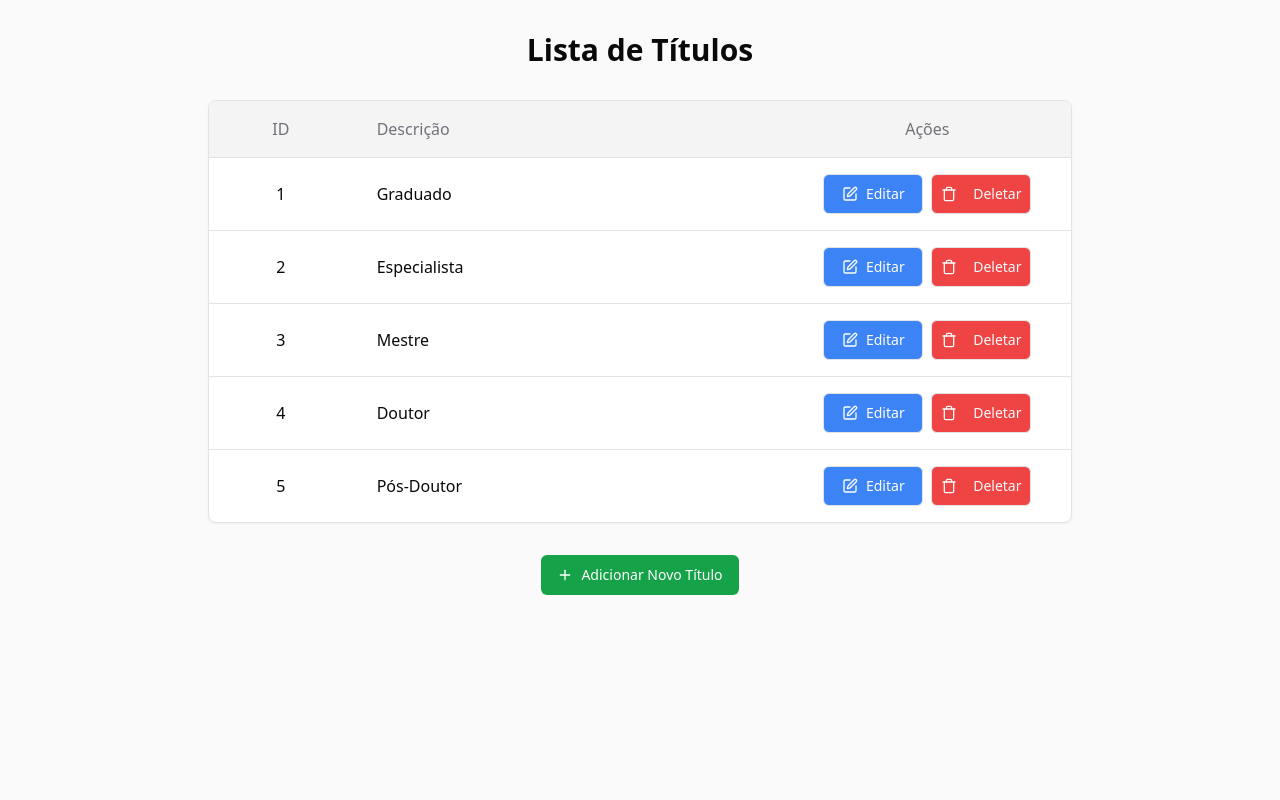
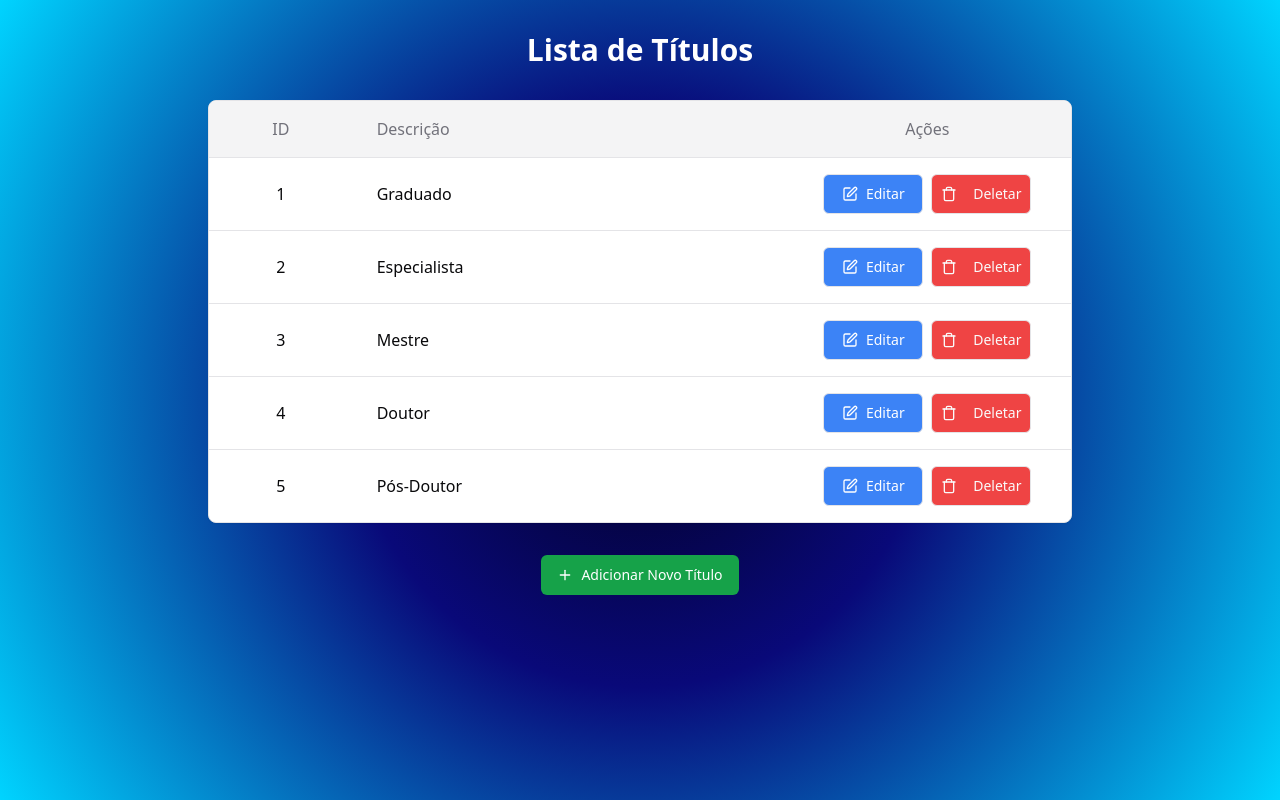
Before and after one commit to Willian-Xavier/gerenciador-academico, a React (Vite) app: page / in a window 1280 px wide. Built offline with nearby package versions, Linux system fonts and the light colour scheme.

Commit message:
Update background color
Update the background color to a radial gradient.

```diff
--- a/src/components/PageTransition.tsx
+++ b/src/components/PageTransition.tsx
@@ -14,7 +14,7 @@ const PageTransition = ({ children, className }: PageTransitionProps) => {
       animate={{ opacity: 1, y: 0 }}
       exit={{ opacity: 0, y: 20 }}
       transition={{ duration: 0.3, ease: "easeOut" }}
-      className={cn("page-container", className)}
+      className={cn("page-container backdrop-blur-sm bg-white/5 rounded-xl p-6", className)}
     >
       {children}
     </motion.div>
--- a/src/index.css
+++ b/src/index.css
@@ -73,8 +73,10 @@
   }
 
   body {
-    @apply bg-background text-foreground;
+    @apply text-foreground;
     font-feature-settings: "rlig" 1, "calt" 1;
+    background: radial-gradient(circle, rgba(2,0,36,1) 0%, rgba(9,9,121,1) 38%, rgba(0,212,255,1) 100%);
+    min-height: 100vh;
   }
 }
 
@@ -100,7 +102,7 @@
   }
 
   .page-title {
-    @apply text-3xl font-bold text-center mb-8;
+    @apply text-3xl font-bold text-center mb-8 text-white;
   }
 
   .form-container {
--- a/src/pages/EditTitle.tsx
+++ b/src/pages/EditTitle.tsx
@@ -1,4 +1,3 @@
-
 import { useParams, useNavigate } from "react-router-dom";
 import { useQuery, useMutation } from "@tanstack/react-query";
 import { getTitleById, updateTitle } from "@/services/titleService";
@@ -18,8 +17,10 @@ const EditTitle = () => {
   const { data: title, isLoading, error } = useQuery({
     queryKey: ["title", titleId],
     queryFn: () => getTitleById(titleId),
-    onError: () => {
-      toast.error("Não foi possível carregar os dados do título.");
+    meta: {
+      onError: () => {
+        toast.error("Não foi possível carregar os dados do título.");
+      },
     },
   });
 
```
